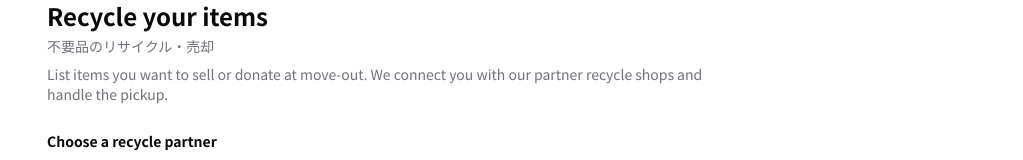
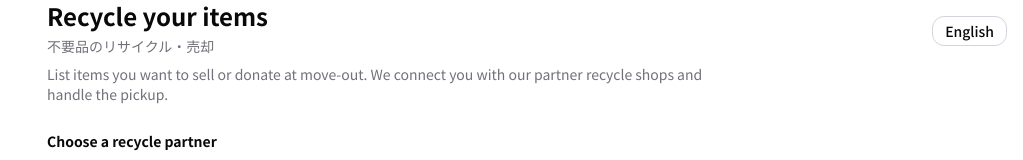
Before and after one commit to sudu1994/move414, a Next.js app in the folder move-app/: page /recycle in a window 1280 px wide. Shown: the top 160 px of the page, without its empty margins (257-1280 px from the left). Built offline with nearby package versions, Linux system fonts and the light colour scheme.

Commit message:
Add language switcher component

```diff
--- a/move-app/src/app/layout.tsx
+++ b/move-app/src/app/layout.tsx
@@ -1,6 +1,7 @@
 import type { Metadata } from 'next';
 import { ClerkProvider } from '@clerk/nextjs';
 import { Toaster } from '@/components/ui/toaster';
+import { LanguageSwitcher } from '@/components/LanguageSwitcher';
 import '@/styles/globals.css';
 
 export const metadata: Metadata = {
@@ -23,6 +24,9 @@ export default function RootLayout({ children }: { children: React.ReactNode })
           />
         </head>
         <body className="min-h-screen bg-background antialiased">
+          <div className="fixed top-4 right-4 z-50">
+            <LanguageSwitcher />
+          </div>
           {children}
           <Toaster />
         </body>
--- /dev/null
+++ b/move-app/src/components/LanguageSwitcher.tsx
@@ -0,0 +1,25 @@
+'use client';
+
+import { useState } from 'react';
+
+export function LanguageSwitcher() {
+  const [language, setLanguage] = useState<'en' | 'ja'>('ja');
+
+  const toggleLanguage = () => {
+    const newLang = language === 'ja' ? 'en' : 'ja';
+    setLanguage(newLang);
+    // Store in localStorage for persistence
+    localStorage.setItem('preferred-language', newLang);
+    // Reload page to apply language
+    window.location.reload();
+  };
+
+  return (
+    <button
+      onClick={toggleLanguage}
+      className="px-3 py-1 rounded-lg border border-gray-300 text-sm font-medium hover:bg-gray-100 transition-colors"
+    >
+      {language === 'ja' ? 'English' : '日本語'}
+    </button>
+  );
+}
```
